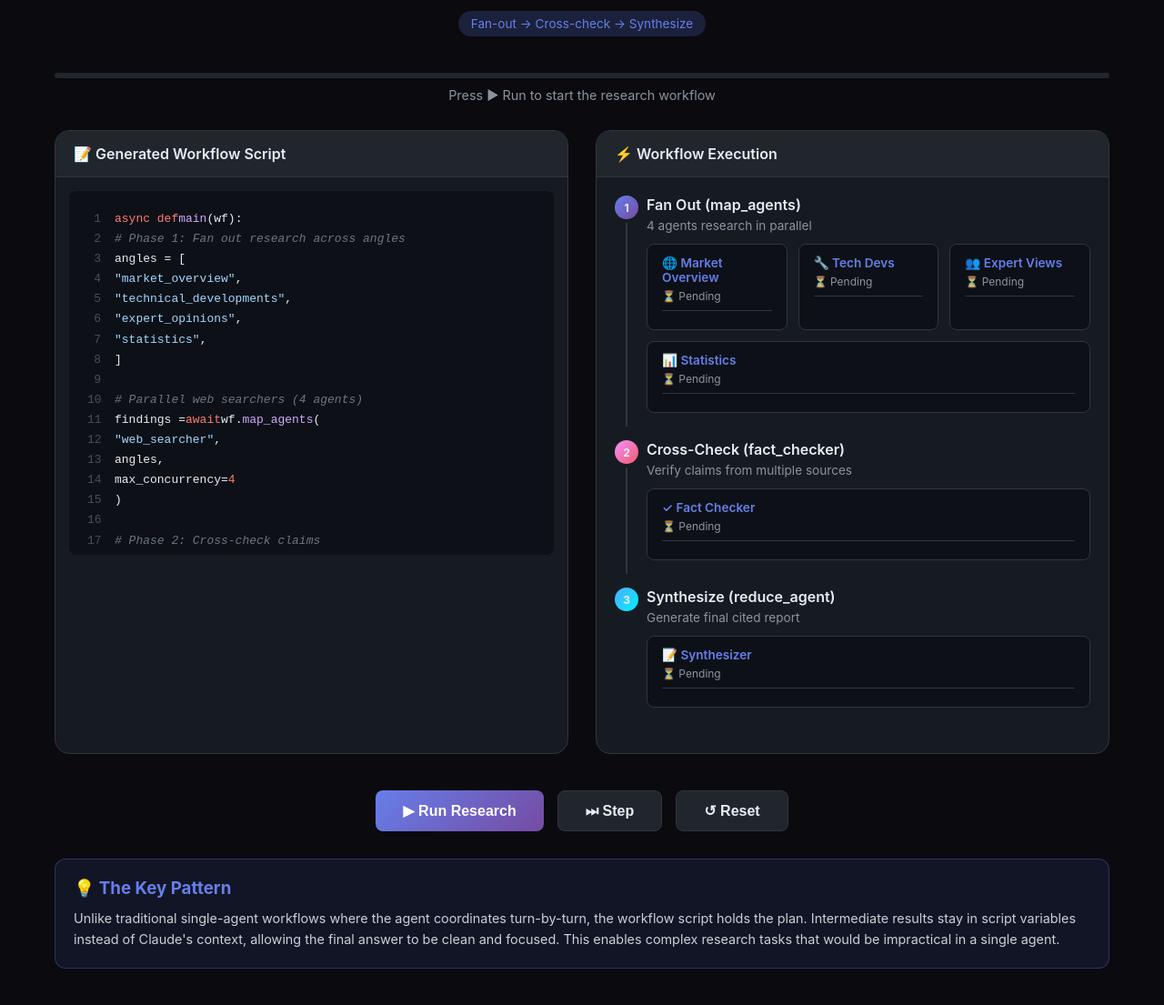
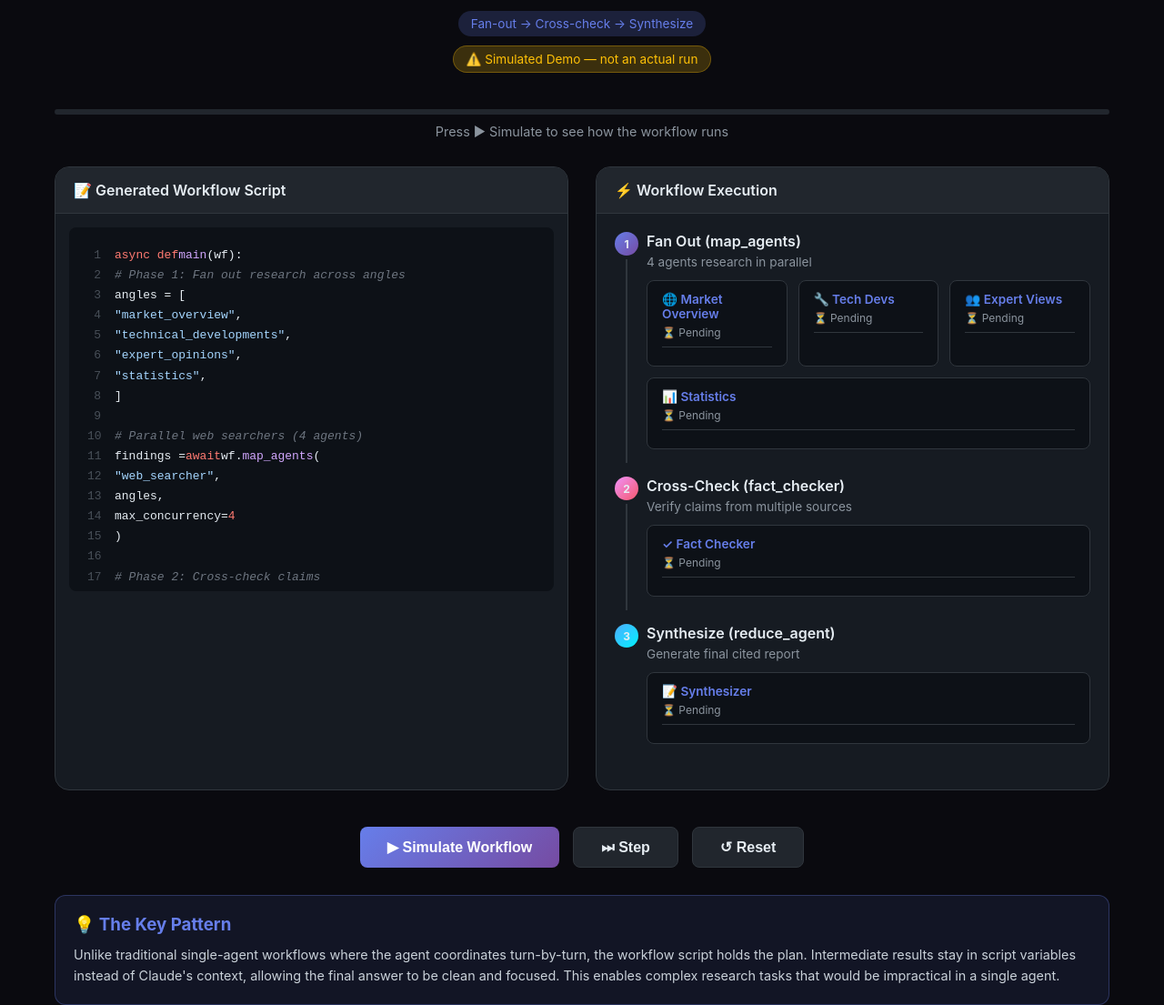
Before and after one commit to rajshah4/workflow-demos, a plain HTML site: page deep_research/deep_research_visual.html in a window 1280 px wide. Shown: the part 123-1228 px from the top of the page at 91% size. Drawn offline with Linux system fonts and the light colour scheme.

Commit message:
Clarify deep_research_visual.html is a simulated demo

```diff
--- a/deep_research/deep_research_visual.html
+++ b/deep_research/deep_research_visual.html
@@ -13,6 +13,7 @@
         h1 { font-size: 2.5em; margin-bottom: 10px; background: linear-gradient(135deg, #667eea 0%, #764ba2 100%); -webkit-background-clip: text; -webkit-text-fill-color: transparent; }
         .subtitle { color: #8b949e; font-size: 1.1em; }
         .pattern-badge { display: inline-block; background: rgba(102, 126, 234, 0.2); color: #667eea; padding: 6px 14px; border-radius: 20px; font-size: 0.85em; margin-top: 15px; }
+        .sim-badge { display: inline-block; background: rgba(255, 193, 7, 0.2); color: #ffc107; padding: 6px 14px; border-radius: 20px; font-size: 0.85em; margin-top: 10px; border: 1px solid rgba(255, 193, 7, 0.3); }
 
         .main-grid { display: grid; grid-template-columns: 1fr 1fr; gap: 30px; margin-bottom: 40px; }
 
@@ -92,11 +93,13 @@
             <h1>🔍 Deep Research</h1>
             <p class="subtitle">Inspired by Claude Code's /deep-research workflow</p>
             <span class="pattern-badge">Fan-out → Cross-check → Synthesize</span>
+            <br>
+            <span class="sim-badge">⚠️ Simulated Demo — not an actual run</span>
         </header>
 
         <div class="progress-section">
             <div class="progress-bar"><div class="progress-fill" id="progress"></div></div>
-            <p class="progress-label" id="progressLabel">Press ▶ Run to start the research workflow</p>
+            <p class="progress-label" id="progressLabel">Press ▶ Simulate to see how the workflow runs</p>
         </div>
 
         <div class="main-grid">
@@ -196,7 +199,7 @@
         </div>
 
         <div class="controls">
-            <button class="btn btn-primary" id="runBtn" onclick="runWorkflow()">▶ Run Research</button>
+            <button class="btn btn-primary" id="runBtn" onclick="runWorkflow()">▶ Simulate Workflow</button>
             <button class="btn btn-secondary" onclick="stepIt()">⏭ Step</button>
             <button class="btn btn-secondary" onclick="reset()">↺ Reset</button>
         </div>
@@ -255,7 +258,7 @@
 
         function runWorkflow() {
             document.getElementById('runBtn').disabled = true;
-            document.getElementById('runBtn').textContent = '⏳ Running...';
+            document.getElementById('runBtn').textContent = '▶ Simulating...';
             let i = step;
             const iv = setInterval(() => {
                 if (i < steps.length) { exec(steps[i]); i++; }
```
Also changed, not shown: 1 other file.
